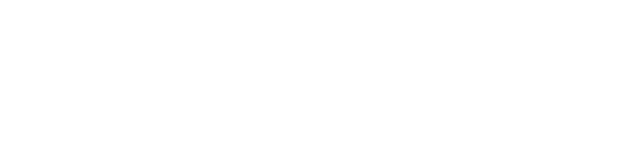
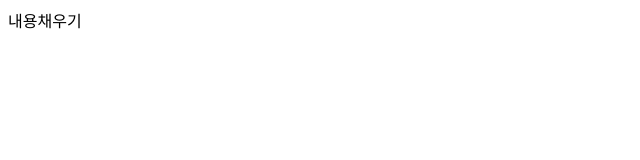
Before and after one commit to kimmy3940/kimmy, a plain HTML site: page index.html in a window 1280 px wide. Shown: the whole page, without its empty margins (0-640 px from the left). Drawn offline with Linux system fonts and the light colour scheme.

Commit message:
change body

```diff
--- a/index.html
+++ b/index.html
@@ -6,6 +6,6 @@
     <title>이름ㅁㅇ</title>
 </head>
 <body>
-
+    내용채우기
 </body>
 </html>
```
